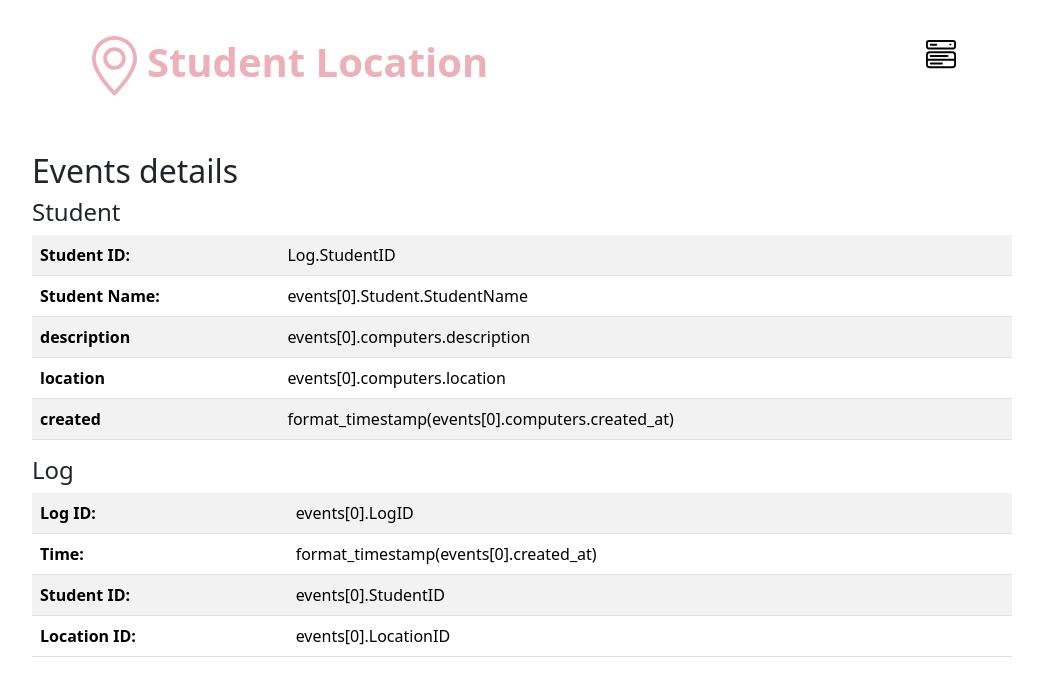
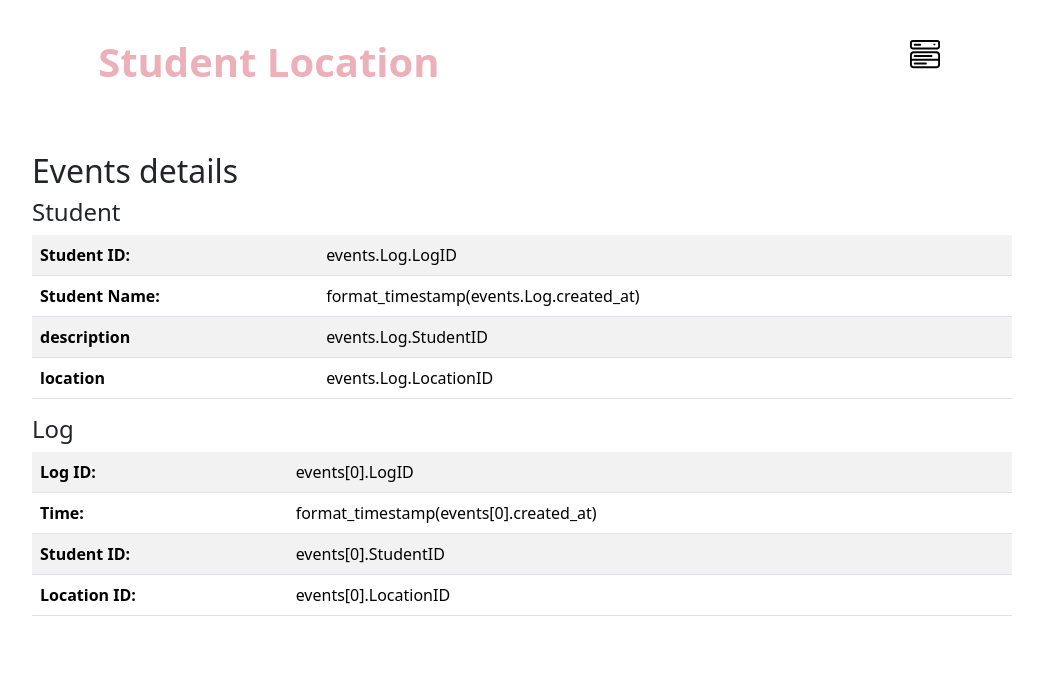
Before and after one commit to Maryam-gif/Project-student-Location, a SvelteKit app: page /event_details in a window 1280 px wide. Shown: the top 696 px of the page, without its empty margins (118-1161 px from the left). Built offline with nearby package versions, Linux system fonts and the light colour scheme; no server answers; a web font is replaced by a local one.

Commit message:
last update before presenting

```diff
--- a/playwright.config.js
+++ b/playwright.config.js
@@ -2,7 +2,7 @@
 const config = {
 	webServer: {
 		command: 'npm run build && npm run preview',
-		port: 4173
+		port: 5173
 	},
 	testDir: 'tests',
 	testMatch: /(.+\.)?(test|spec)\.[jt]s/
--- a/src/lib/data_access.js
+++ b/src/lib/data_access.js
@@ -35,10 +35,10 @@ export async function get_all_location() {
 }
 
 //import all Log
-export async function get_all_log(order_col = 'LogID', order_dir = true) {
+export async function get_all_log(order_col = 'LogID', order_dir= true) {
 	const result = await supabase
 		.from('Log')
-		.select('*, Student(StudentName), Location(RoomName)')
+		.select('*, Student(StudentName)')
 		.order(order_col, { ascending: order_dir });
 
 	if (result.error) {
@@ -69,11 +69,11 @@ export async function search_events(search_text) {
 	const result = await supabase
 		.from('Log')
 		// select Student table through Log table - requires valid one-many setup
-		.select('*, Student(StudentName), Location(RoomName)')
+			.select('*, Student(StudentName), Location(RoomName)')
 		.or(
 			`LocationID.ilike.%${search_text}%,StudentName.ilike.%${search_text}%,RoomName.ilike.%${search_text}%`
 		)
-		.order('created_at', { ascending: true });
+			.order('created_at', { ascending: true });
 
 	// log errors
 	if (result.error) {
@@ -104,8 +104,11 @@ export async function delete_event_by_id(LogID) {
 	return true;
 }
 
-export async function get_event_by_id(LogID) {
-	const result = await supabase.from('Log').select('*, Student(*)').eq('LogID', LogID);
+export async function get_event_by_id(ID) {
+	const result = await supabase
+		.from('Log')
+		.select('*, Student(*)')
+		.eq('LogID', ID);
 
 	// log errors
 	if (result.error) {
--- a/src/routes/+layout.svelte
+++ b/src/routes/+layout.svelte
@@ -1,18 +1,6 @@
 <nav id="desktop-nav">
 	<div class="logo">
-		<svg
-			xmlns="http://www.w3.org/2000/svg"
-			width="65"
-			height="60"
-			fill="currentColor"
-			class="bi bi-geo-alt"
-			viewBox="0 0 16 16"
-		>
-			<path
-				d="M12.166 8.94c-.524 1.062-1.234 2.12-1.96 3.07A32 32 0 0 1 8 14.58a32 32 0 0 1-2.206-2.57c-.726-.95-1.436-2.008-1.96-3.07C3.304 7.867 3 6.862 3 6a5 5 0 0 1 10 0c0 .862-.305 1.867-.834 2.94M8 16s6-5.686 6-10A6 6 0 0 0 2 6c0 4.314 6 10 6 10"
-			/>
-			<path d="M8 8a2 2 0 1 1 0-4 2 2 0 0 1 0 4m0 1a3 3 0 1 0 0-6 3 3 0 0 0 0 6" />
-		</svg>Student Location
+		Student Location
 	</div>
 
 	<div>
--- a/src/routes/event_details/+page.js
+++ b/src/routes/event_details/+page.js
@@ -12,9 +12,9 @@ export async function load({ fetch, params }) {
 		return {
 			events: events
 		};
-	}console.log("page.js for event details")
+	}
 
 	return {
 		error: 'Error loading'
 	};
-}
+} console.log("page.js for event details")
--- a/src/routes/event_details/+page.svelte
+++ b/src/routes/event_details/+page.svelte
@@ -7,7 +7,6 @@
 
 	const events = data.events;
 
-	let Log = data.Log;
 	console.log(events);
 </script>
 
@@ -20,23 +19,19 @@
 			<tbody>
 				<tr>
 					<th>Student ID: </th>
-					<td>Log.StudentID</td>
+					<td>events.Log.LogID</td>
 				</tr>
 				<tr>
 					<th>Student Name: </th>
-					<td>events[0].Student.StudentName</td>
+					<td>format_timestamp(events.Log.created_at)</td>
 				</tr>
 				<tr>
 					<th>description</th>
-					<td>events[0].computers.description</td>
+					<td>events.Log.StudentID</td>
 				</tr>
 				<tr>
 					<th>location</th>
-					<td>events[0].computers.location</td>
-				</tr>
-				<tr>
-					<th>created</th>
-					<td>format_timestamp(events[0].computers.created_at)</td>
+					<td>events.Log.LocationID</td>
 				</tr>
 			</tbody>
 		</table>
```
Also changed, not shown: src/routes/events/+page.svelte (+5 -5 lines).
